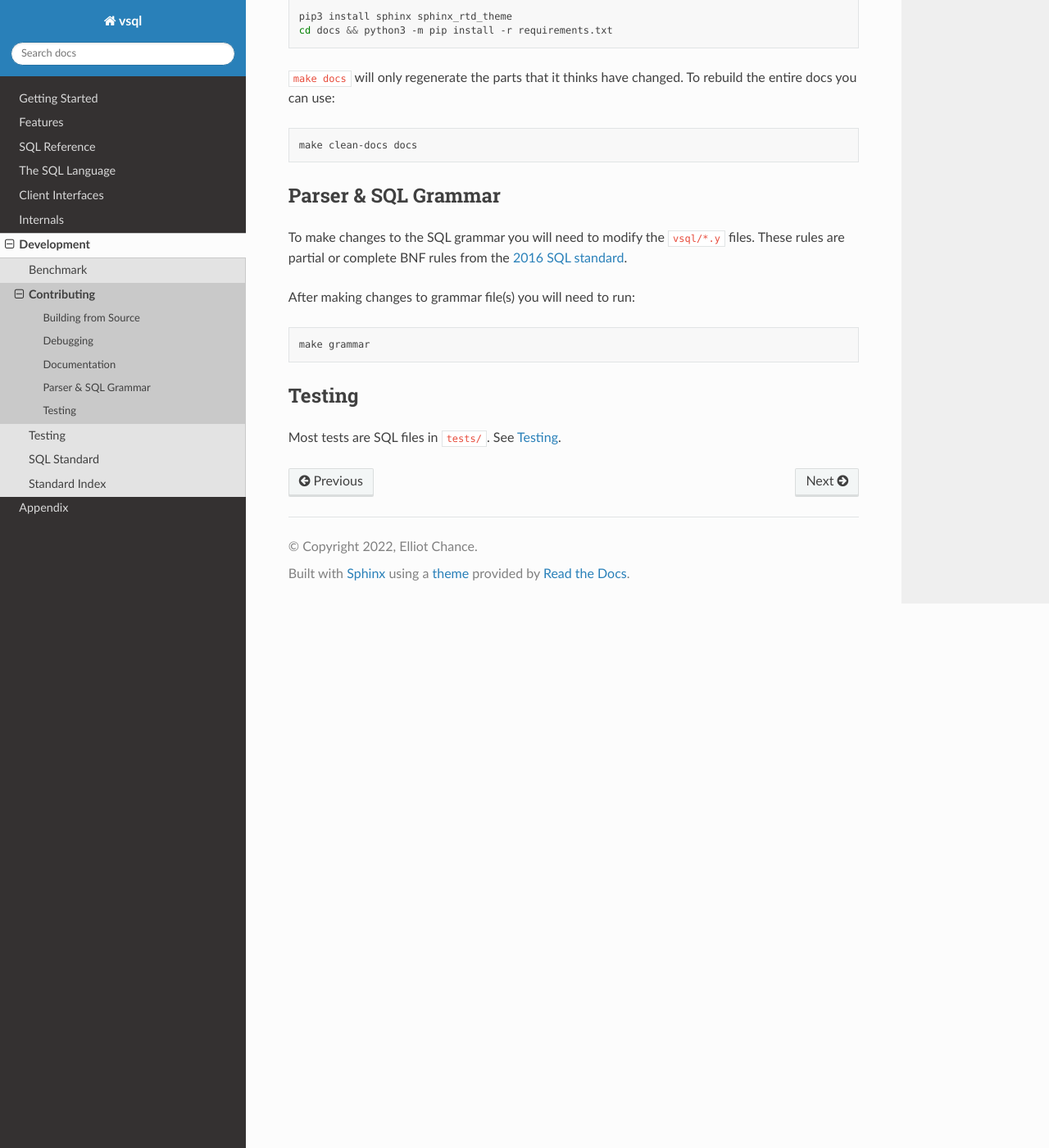
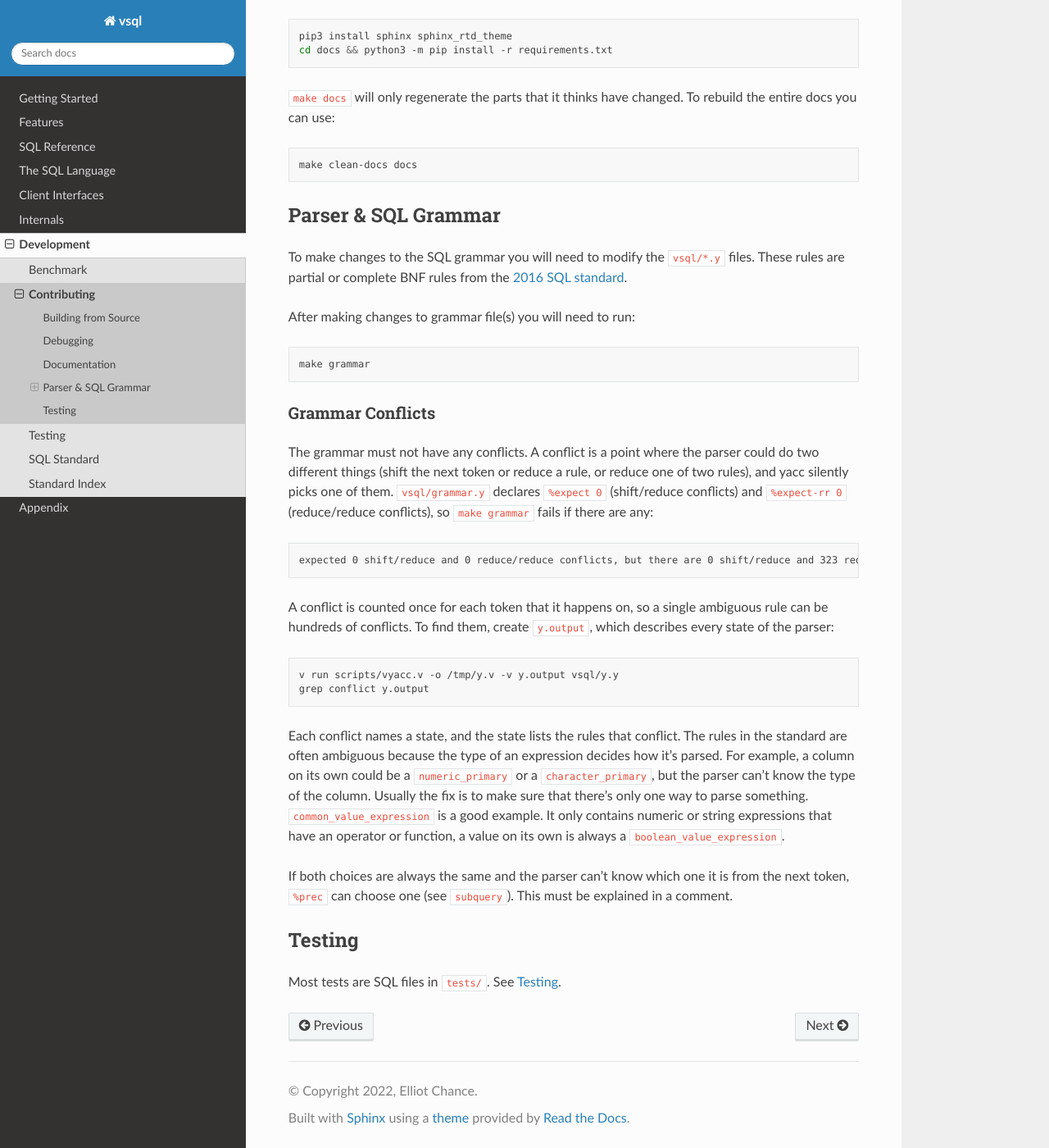
Before and after one commit to elliotchance/vsql, a Sphinx documentation site: the page built from docs/contributing.rst, in a window 1280 px wide and 1400 px high, scrolled down 1113 px. Shown: the whole window at 82% size. Built offline with Sphinx 7.4.7 and the Read the Docs theme 3.1.0, drawn with Linux system fonts in a browser that asks for light colours.

Commit message:
grammar: Remove all parser conflicts and fail on new ones (#625)
A value_expression_primary on its own could be parsed as a numeric,
string, datetime or boolean expression, because the standard's syntax
depends on the type. Each of these was a conflict for every token that
can follow an expression (323 of them), and yacc picked a rule by its
order in the file. There were 971 conflicts.

A common_value_expression now needs an operator or a function that makes
it numeric or a string (or parentheses), anything else is a
boolean_value_expression, and a datetime_primary is only a
datetime_value_function. A value_expression in parentheses is parsed by
one rule, depending on whether it's a boolean or not.

((SELECT 1)) is a subquery of a parenthesized query or a scalar subquery
in parentheses, which the parser can't always know until any number of
tokens later. A parenthesized_query_expression is now the same for both
up to the right_paren, and %prec chooses the parenthesized query. The
inner query of nested parentheses is still a query_primary, so its
ORDER BY, OFFSET and FETCH are flagged with F855, F863 and F856 (7.17,
Conformance Rules), rather than as those of a subquery.

vyacc supports %expect and %expect-rr, and grammar.y declares 0 for both
so that make grammar fails if a conflict is added.

Co-authored-by: Claude Opus 5.5 <noreply@anthropic.com>

```diff
--- a/docs/contributing.rst
+++ b/docs/contributing.rst
@@ -69,6 +69,41 @@ After making changes to grammar file(s) you will need to run:
 
   make grammar
 
+Grammar Conflicts
+^^^^^^^^^^^^^^^^^
+
+The grammar must not have any conflicts. A conflict is a point where the
+parser could do two different things (shift the next token or reduce a rule,
+or reduce one of two rules), and yacc silently picks one of them. ``vsql/grammar.y``
+declares ``%expect 0`` (shift/reduce conflicts) and ``%expect-rr 0``
+(reduce/reduce conflicts), so ``make grammar`` fails if there are any:
+
+.. code-block:: text
+
+  expected 0 shift/reduce and 0 reduce/reduce conflicts, but there are 0 shift/reduce and 323 reduce/reduce (see %expect)
+
+A conflict is counted once for each token that it happens on, so a single
+ambiguous rule can be hundreds of conflicts. To find them, create
+``y.output``, which describes every state of the parser:
+
+.. code-block:: sh
+
+  v run scripts/vyacc.v -o /tmp/y.v -v y.output vsql/y.y
+  grep conflict y.output
+
+Each conflict names a state, and the state lists the rules that conflict. The
+rules in the standard are often ambiguous because the type of an expression
+decides how it's parsed. For example, a column on its own could be a
+``numeric_primary`` or a ``character_primary``, but the parser can't know the
+type of the column. Usually the fix is to make sure that there's only one way
+to parse something. ``common_value_expression`` is a good example. It only
+contains numeric or string expressions that have an operator or function, a
+value on its own is always a ``boolean_value_expression``.
+
+If both choices are always the same and the parser can't know which one it is
+from the next token, ``%prec`` can choose one (see ``subquery``). This must be
+explained in a comment.
+
 Testing
 -------
 
```
Also changed, not shown: 14 other files.
